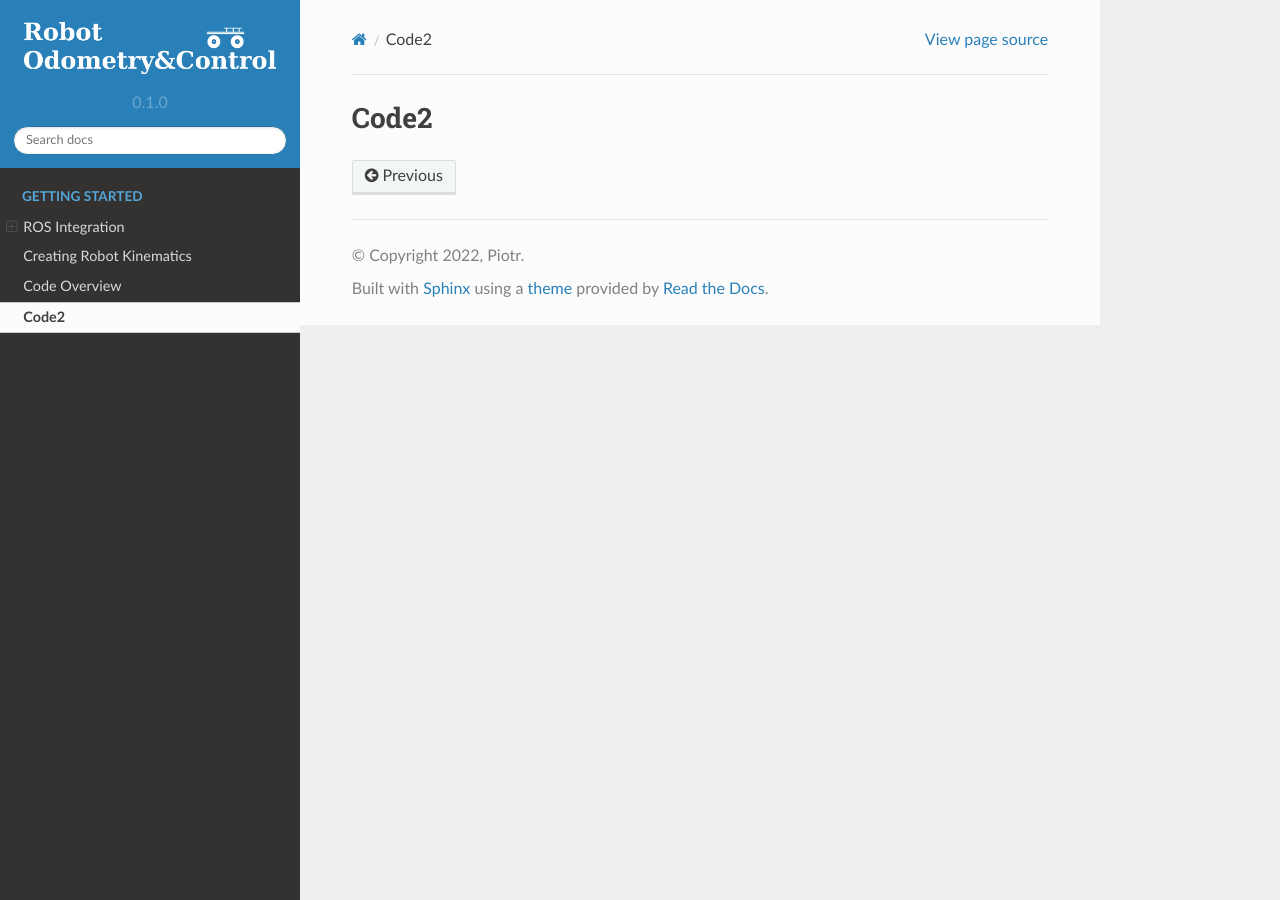
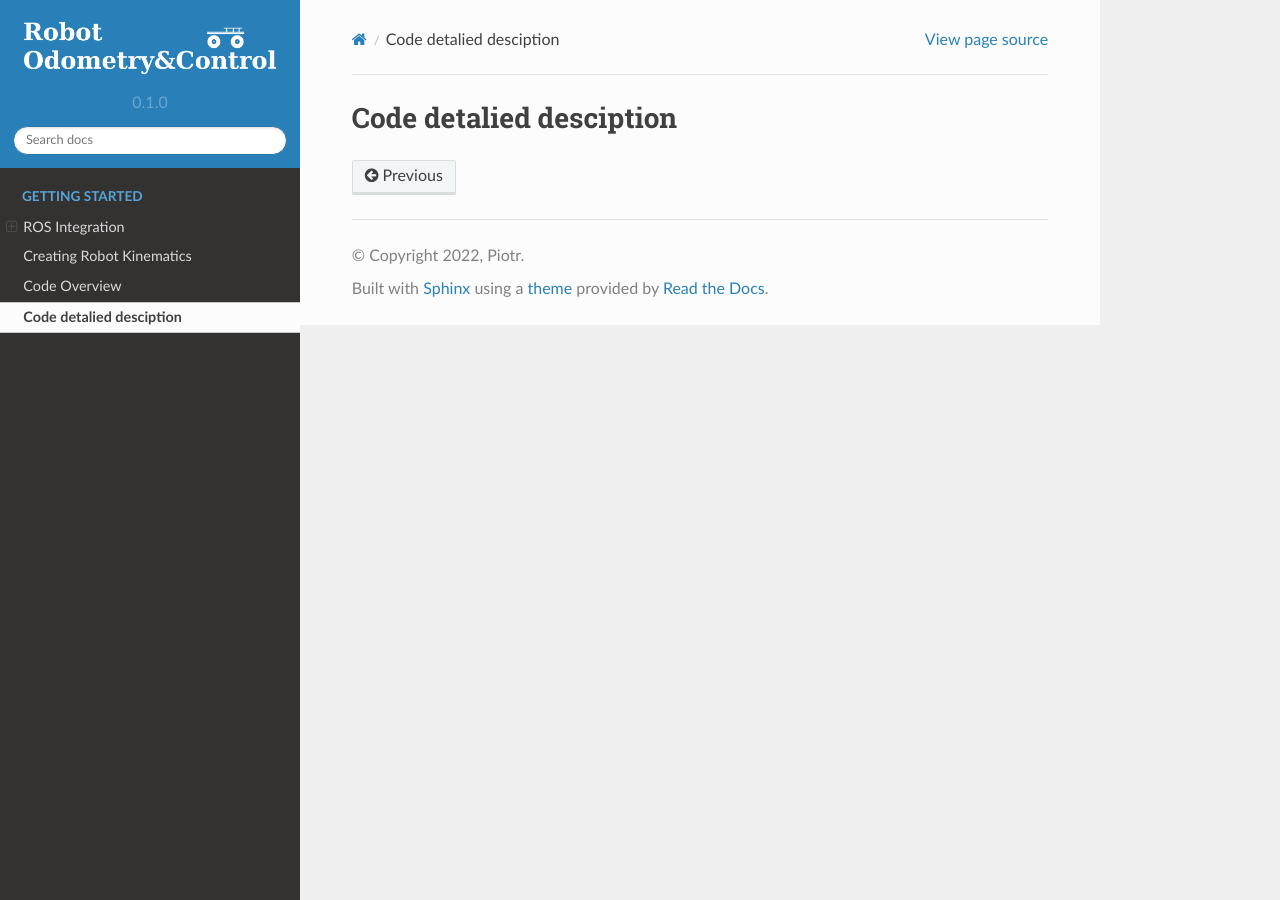
Before and after one commit to fizysky/robot_odometry_and_control_docs, a Sphinx documentation site: the page built from docs/source/code2.rst, in a window 1280 px wide. Built offline with Sphinx 7.4.7 and the Read the Docs theme 2.0.0, drawn with Linux system fonts in a browser that asks for light colours.

```diff
--- a/docs/source/code.rst
+++ b/docs/source/code.rst
@@ -2,7 +2,6 @@
 Code Overview
 ****************
 
-.. cpp:namespace:: @ex_index
 
 .. doxygenclass:: Robot
-   :members:
+   :outline:
--- a/docs/source/code2.rst
+++ b/docs/source/code2.rst
@@ -1,3 +1,3 @@
-*****
-Code2
-*****
+************************
+Code detalied desciption
+************************
```
